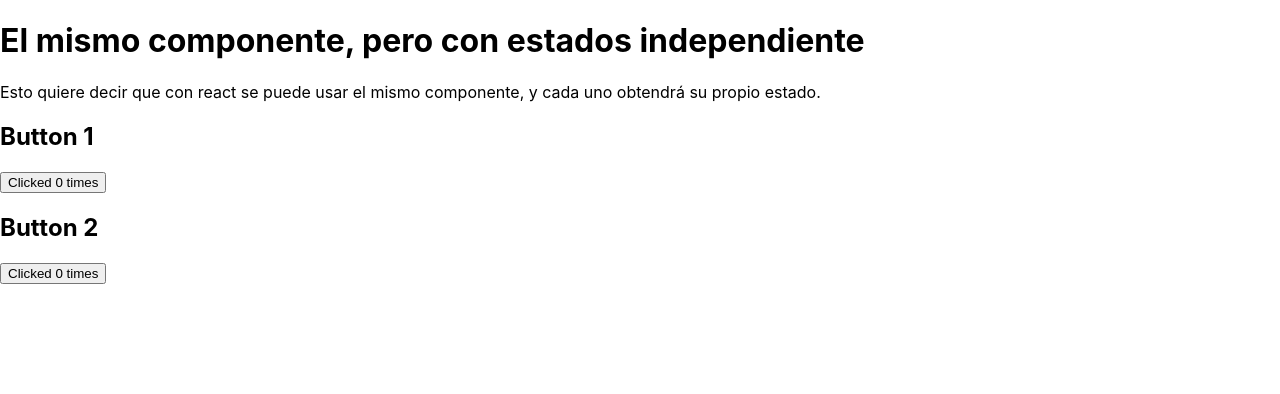
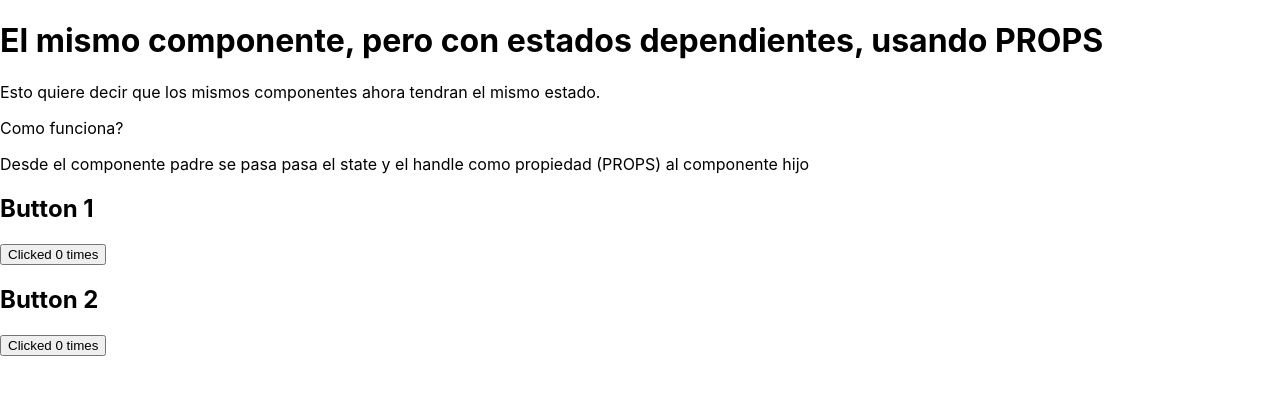
Before and after one commit to GustDevFreak/react-learning-project, a React (Create React App) app: page / in a window 1280 px wide. Shown: the top 394 px of the page. Built offline with nearby package versions, Linux system fonts and the light colour scheme.

Commit message:
using the same component, with the same state, using PROPS

```diff
--- a/src/App.js
+++ b/src/App.js
@@ -1,39 +1,41 @@
 import { useState } from "react";
 
+// Componente padre
 function MyApp() {
+
+  // Primero definimos el estado y el controlador de click en el componente padre
+  const [count, setCount] = useState(0);
+
+  function handleClick() {
+    setCount(count + 1)
+  }
+
   return (
     <>
-    <h1>El mismo componente, pero con estados independiente</h1>
-    <p>Esto quiere decir que con react se puede usar el mismo componente, y cada uno obtendrá su propio estado.</p>
+    <h1>El mismo componente, pero con estados dependientes, usando PROPS</h1>
+    <p>Esto quiere decir que los mismos componentes ahora tendran el mismo estado.</p>
+    <p>Como funciona?</p>
+    <p>Desde el componente padre se pasa pasa el state y el handle como propiedad (PROPS) al componente hijo</p>
     <div>
       <h2>Button 1</h2>
-      <MyButton />
+      <MyButton count={count} onClick={handleClick} />
     </div>
     <div>
       <h2>Button 2</h2>
-      <MyButton />
+      <MyButton count={count} onClick={handleClick} />
     </div>
     </>
   );
 }
 
-// declarando una variable de estado dentro del componente
-function MyButton() {
-
-  // [estado actual, funcion que actualizara el estado]
-  const [count, setCount] = useState(0);
-
-  // defino el controlado de eventos
-  function handleClick() {
-    setCount(count + 1)
-  }
+// Componente hijo
+function MyButton({count, onClick}) {
 
   return (
-    <button onClick={handleClick}>
+    <button onClick={onClick}>
       Clicked {count} times
     </button>
   );
 }
 
-// Ahora ejecuto el componente
 export default MyApp
```
